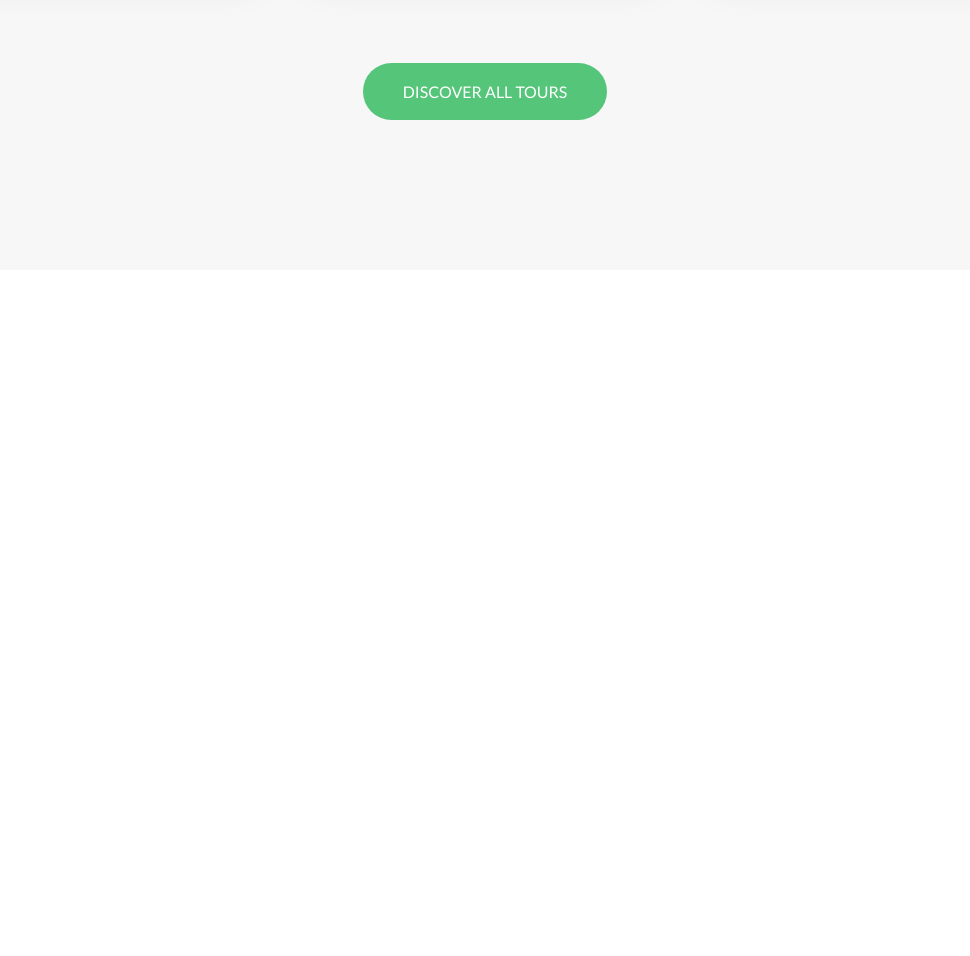
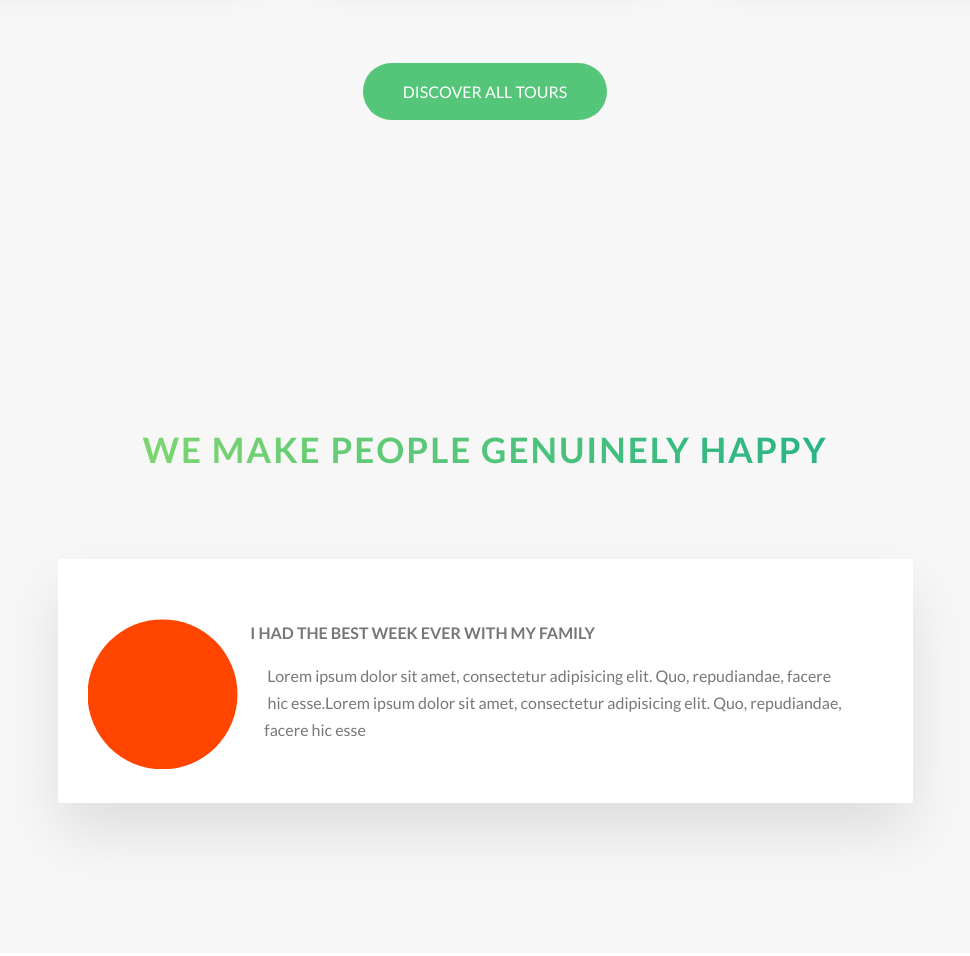
Before and after one commit to EricSnell/natours, a website: page index.html in a window 1280 px wide. Shown: the part 3032-3988 px from the top of the page, without its empty margins (155-1125 px from the left). Before the commit the page ends 3332 px from the top, so only its background shows below. Drawn offline with Linux system fonts and the light colour scheme.

Commit message:
story section structured: story component image and text layout styled

```diff
--- a/index.html
+++ b/index.html
@@ -207,6 +207,28 @@
                     </div>
                 </div>
             </section>
+
+            <section class="section-stories">
+                <div class="u-center-text u-margin-bottom-big">
+                    <h2 class="heading-secondary">
+                        We make people genuinely happy
+                    </h2>
+                </div>
+
+                <div class="row">
+                    <div class="story">
+                        <figure class="story__shape">
+
+                        </figure>
+                        <div class="story__text">
+                            <h3 class="heading-three u-margin-bottom-small">I had the best week ever with my family</h3>
+                            <p>
+                                Lorem ipsum dolor sit amet, consectetur adipisicing elit. Quo, repudiandae, facere hic esse.Lorem ipsum dolor sit amet, consectetur adipisicing elit. Quo, repudiandae, facere hic esse
+                            </p>
+                        </div>
+                    </div>
+                </div>
+            </section>
         </main>
 
 
--- /dev/null
+++ b/sass/components/_story.scss
@@ -0,0 +1,25 @@
+.story {
+  width: 75%;
+  margin: 0 auto;
+  box-shadow: 0 3rem 6rem rgba($color-black, 0.1);
+  background-color: $color-white;
+  border-radius: 3px;
+  padding: 6rem;
+  font-size: $default-font-size;
+
+  &__shape {
+    width: 15rem;
+    height: 15rem;
+    background-color: orangered;
+    float: left;
+    -webkit-shape-outside: circle(50% at 50% 50%); // text will float in circular shape
+    shape-outside: circle(50% at 50% 50%);
+    -webkit-clip-path: circle(50% at 50% 50%);
+    clip-path: circle(50% at 50% 50%);
+    transform: translateX(-3rem);
+  }
+
+  &__text {
+
+  }
+}
--- a/sass/main.scss
+++ b/sass/main.scss
@@ -11,6 +11,7 @@
 @import "components/card";
 @import "components/composition";
 @import "components/feature-box";
+@import "components/story";
 
 @import "layout/grid";
 @import "layout/header";
--- a/sass/pages/_home.scss
+++ b/sass/pages/_home.scss
@@ -27,3 +27,8 @@
   padding: 25rem 0 15rem 0;
   margin-top: -10rem;
 }
+
+.section-stories {
+  padding: 15rem 0;
+  background-color: $color-grey-light-1;
+}
```
Also changed, not shown: css/style.css.
